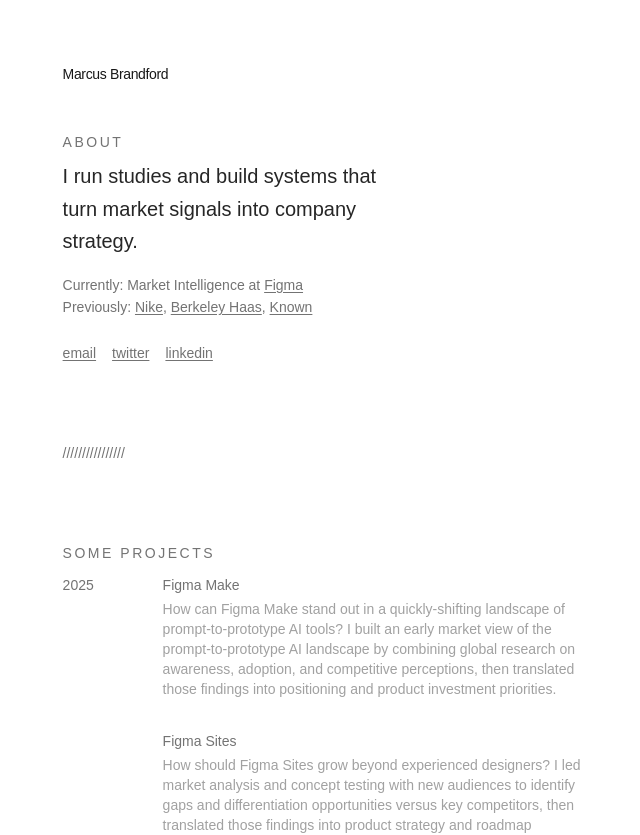
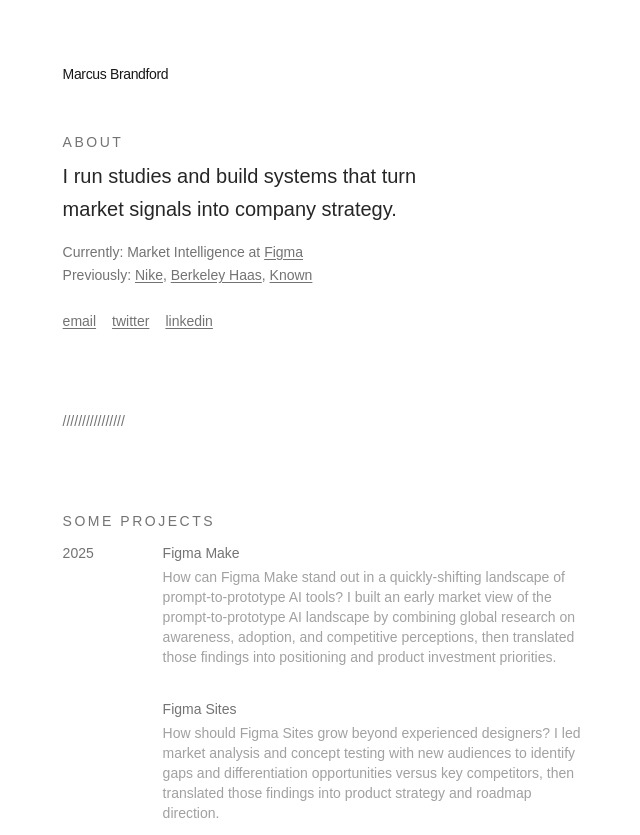
Before and after one commit to mbrandford/personal-site, a Next.js app: page / in a window 1280 px wide. Shown: the top 835 px of the page, without its empty margins (115-755 px from the left). Built offline with nearby package versions, Linux system fonts and the light colour scheme.

Commit message:
Widen about paragraph to 400px
Made-with: Cursor

```diff
--- a/app/page.tsx
+++ b/app/page.tsx
@@ -368,7 +368,7 @@ export default function Home() {
             <h2 className="text-sm font-medium uppercase tracking-[0.18em] text-neutral-500">
               About
             </h2>
-            <p className="text-lg md:text-xl leading-relaxed text-neutral-800 max-w-[340px]">
+            <p className="text-lg md:text-xl leading-relaxed text-neutral-800 max-w-[400px]">
               I run studies and build systems that turn market signals into company strategy.
             </p>
             <p className="text-sm leading-relaxed text-neutral-500 pt-2">
```
